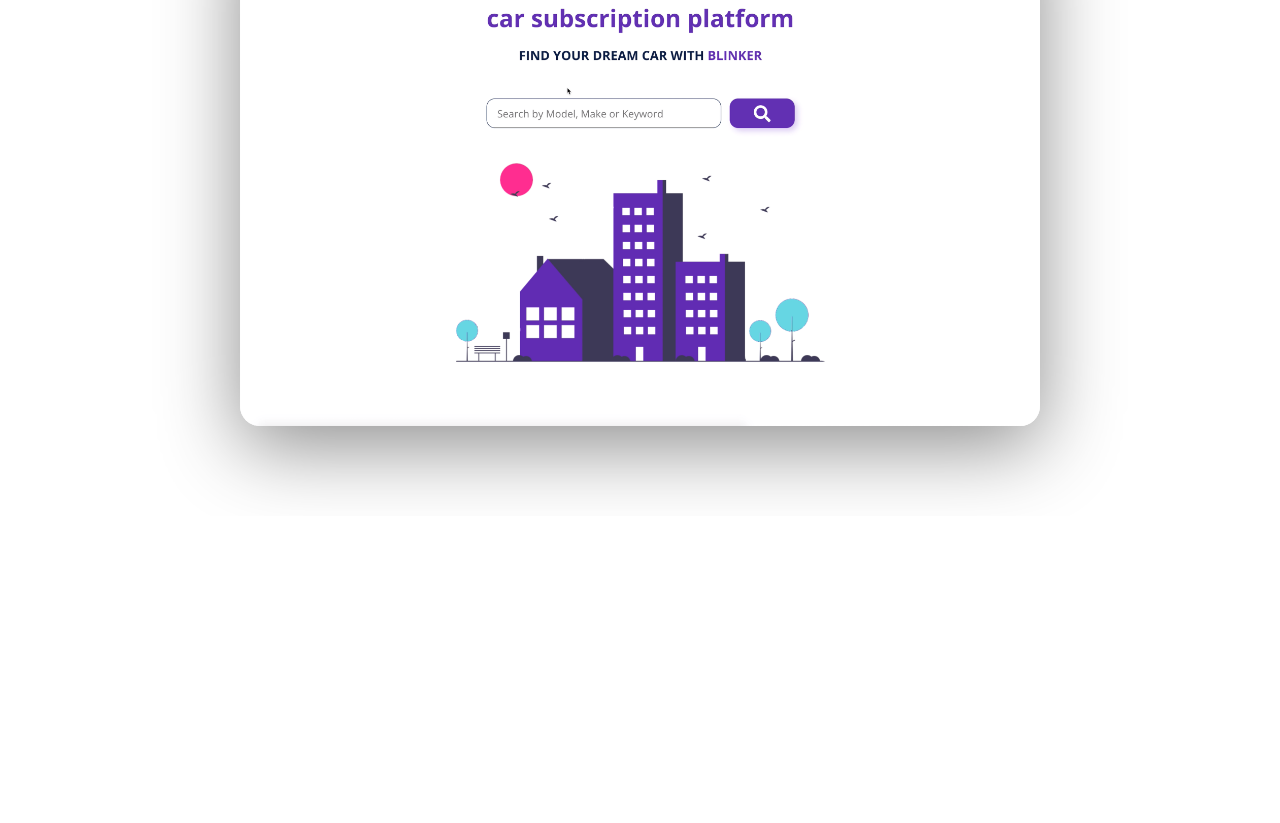
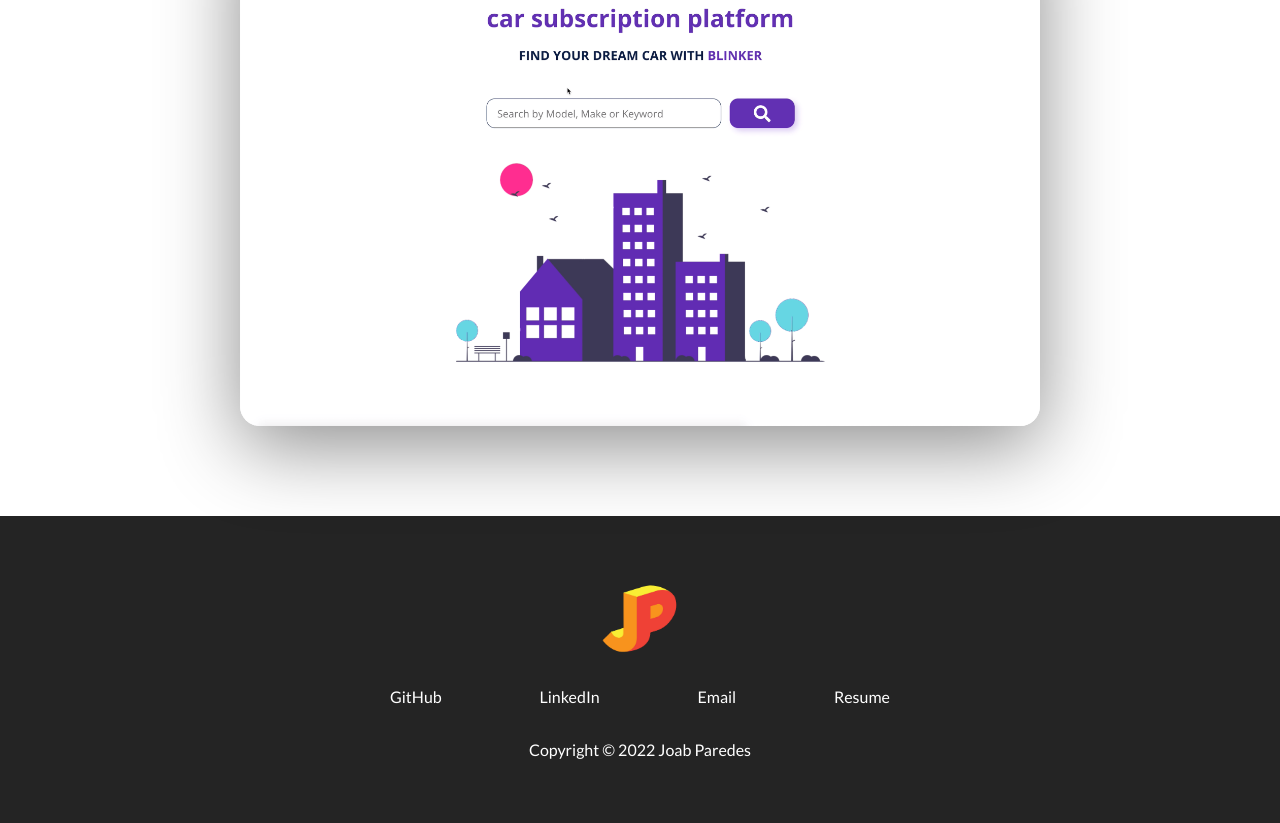
Before and after one commit to JoabPa/E-portfolio, a plain HTML site: page index.html in a window 1280 px wide. Shown: the part 1916-2739 px from the top of the page. Before the commit the page ends 2432 px from the top, so only its background shows below. Drawn offline with Linux system fonts and the light colour scheme.

Commit message:
footer added

```diff
--- a/index.html
+++ b/index.html
@@ -227,6 +227,49 @@
         </div>
       </div>
     </section>
-
+    <footer>
+      <div class="row footer__row">
+        <a href="#" class="footer__anchor">
+          <figure class="footer__logo">
+            <img
+              src="./assets/logo.png"
+              class="footer__logo--img"
+              alt="my logo"
+            />
+          </figure>
+          <span class="footer__logo--popper">
+            Top
+            <i class="fas fa-arrow-up"></i>
+          </span>
+        </a>
+        <div class="footer__social--list">
+          <a
+            href=""
+            class="footer__social--link footer__hover-effect link__hover-effect--white"
+            target="_blank"
+            >GitHub</a
+          >
+          <a
+            href=""
+            class="footer__social--link footer__hover-effect link__hover-effect--white"
+            target="_blank"
+            >LinkedIn</a
+          >
+          <a
+            href=""
+            class="footer__social--link footer__hover-effect link__hover-effect--white"
+            target="_blank"
+            >Email</a
+          >
+          <a
+            href=""
+            class="footer__social--link footer__hover-effect link__hover-effect--white"
+            target="_blank"
+            >Resume</a
+          >
+        </div>
+        <div class="footer__copyright">Copyright © 2022 Joab Paredes</div>
+      </div>
+    </footer>
   </body>
 </html>
--- a/style.css
+++ b/style.css
@@ -5,6 +5,10 @@
   padding: 0;
   margin: 0;
   box-sizing: border-box;
+}
+
+html {
+  scroll-behavior: smooth;
 }
 
 h1,
@@ -26,6 +30,34 @@ h1 {
 p {
   line-height: 1.5;
   font-size: 16px;
+}
+
+a {
+  text-decoration: none;
+  position: relative;
+}
+
+.link__hover-effect:after {
+  content: '';
+  position: absolute;
+  height: 3px;
+  width: 0;
+  bottom: -3px;
+  right: 0;
+  transition: all 300ms ease;
+}
+
+.link__hover-effect--white:after {
+  background-color: #fff;
+}
+
+.link__hover-effect--black:after {
+  background-color: #000;
+}
+
+.link__hover-effect:hover:after {
+  width: 100%;
+  left: 0;
 }
 
 li {
@@ -81,7 +113,6 @@ nav {
 .nav__link--anchor {
   margin: 0 12px;
   color: #242424;
-  text-decoration: none;
   font-weight: 700;
 }
 
@@ -155,7 +186,6 @@ nav {
 .about-me__link {
   font-size: 20px;
   color: #242424;
-  text-decoration: none;
   padding: 0 16px;
 }
 
@@ -168,6 +198,7 @@ nav {
 .about-me__img {
   width: 100%;
   animation: fade-in 1200ms 800ms backwards;
+
   padding-top: 80px;
 }
 
@@ -294,7 +325,6 @@ nav {
 .project__description--link {
   font-size: 20px;
   margin-right: 16px;
-  text-decoration: none;
 }
 
 .project__description--title,
@@ -304,3 +334,55 @@ nav {
   text-align: left;
   color: #fff;
 }
+
+/* FOOTER */
+
+footer {
+  background-color: #242424;
+}
+
+.footer__social--list {
+  width: 100%;
+  max-width: 500px;
+  margin-bottom: 34px;
+  display: flex;
+  justify-content: space-between;
+}
+
+.footer__row {
+  display: flex;
+  flex-direction: column;
+  align-items: center;
+  justify-content: center;
+  padding: 5% 0;
+}
+
+.footer__logo--img {
+  width: 108px;
+  height: 80px;
+}
+
+.footer__social--link,
+.footer__copyright {
+  color: #fff;
+}
+
+.footer__logo--popper {
+  color: #fff;
+  position: absolute;
+  right: 0;
+  top: 30px;
+  font-weight: 700;
+  opacity: 0;
+  transition: all 300ms ease;
+}
+
+.footer__anchor {
+  position: relative;
+  margin-bottom: 24px;
+}
+
+.footer__anchor:hover .footer__logo--popper {
+  transform: translateX(50px);
+  opacity: 1;
+}
```
Also changed, not shown: assets/logo.png (added).
